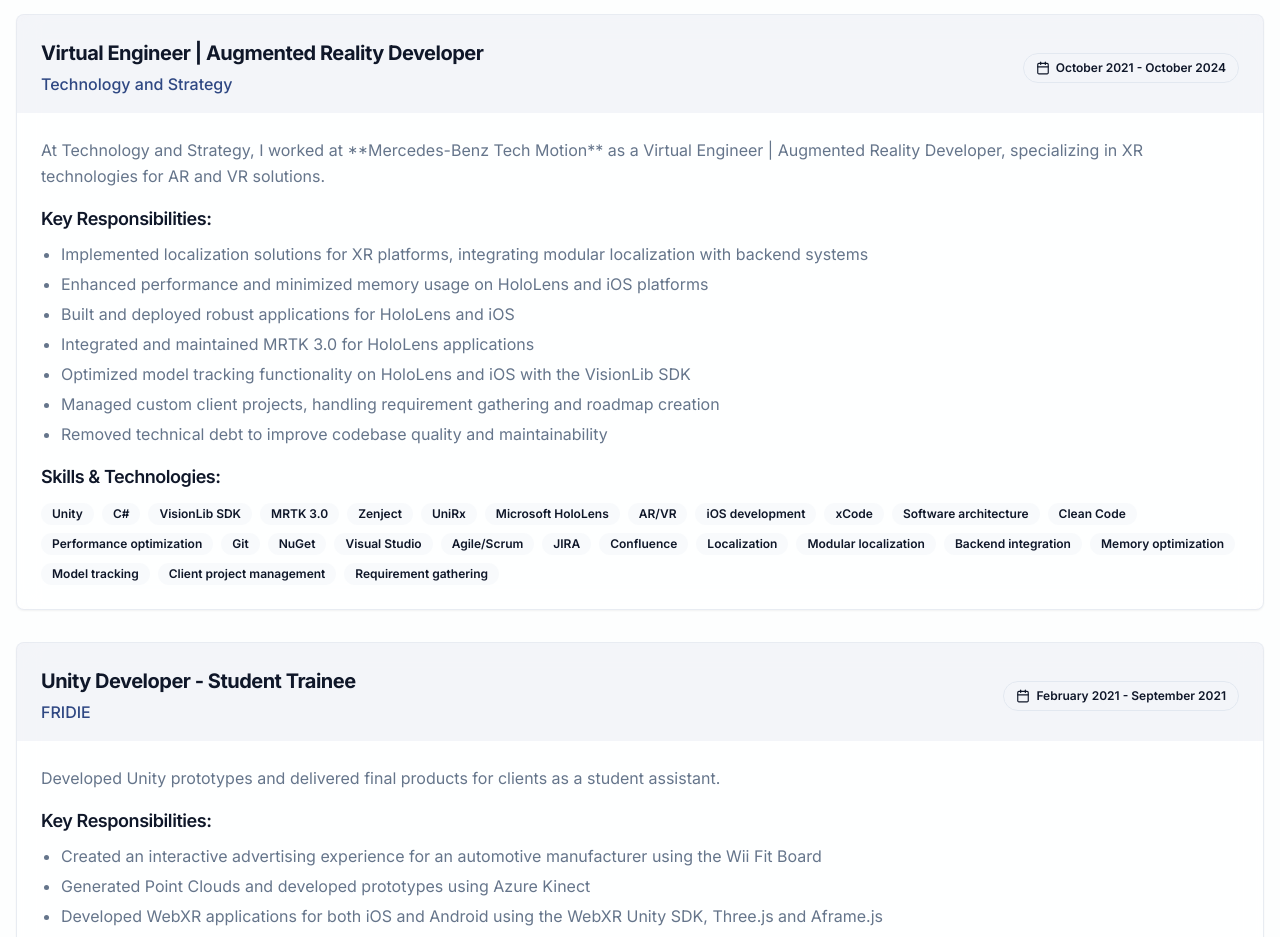
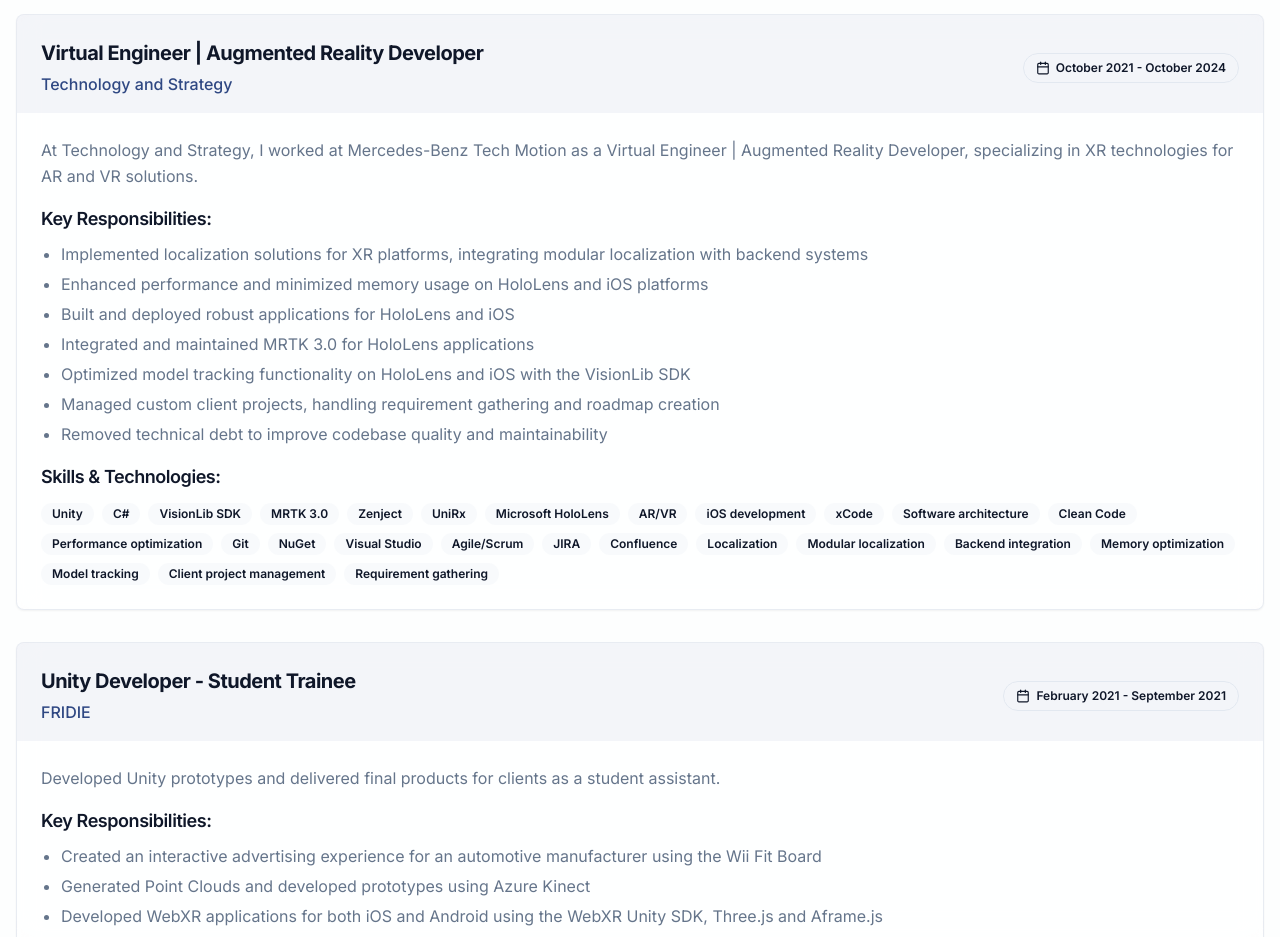
Before and after one commit to freddynewton/freddynewton.github.io, a Next.js app: page / in a window 1280 px wide. Shown: the part 2500-3437 px from the top of the page. Built offline with nearby package versions, Linux system fonts and the light colour scheme.

Commit message:
Fixed wrong bold Text

```diff
--- a/components/experience.tsx
+++ b/components/experience.tsx
@@ -37,7 +37,7 @@ export function Experience() {
       company: "Technology and Strategy",
       period: "October 2021 - October 2024",
       description:
-        "At Technology and Strategy, I worked at **Mercedes-Benz Tech Motion** as a Virtual Engineer | Augmented Reality Developer, specializing in XR technologies for AR and VR solutions.",
+        "At Technology and Strategy, I worked at Mercedes-Benz Tech Motion as a Virtual Engineer | Augmented Reality Developer, specializing in XR technologies for AR and VR solutions.",
       responsibilities: [
         "Implemented localization solutions for XR platforms, integrating modular localization with backend systems",
         "Enhanced performance and minimized memory usage on HoloLens and iOS platforms",
```
